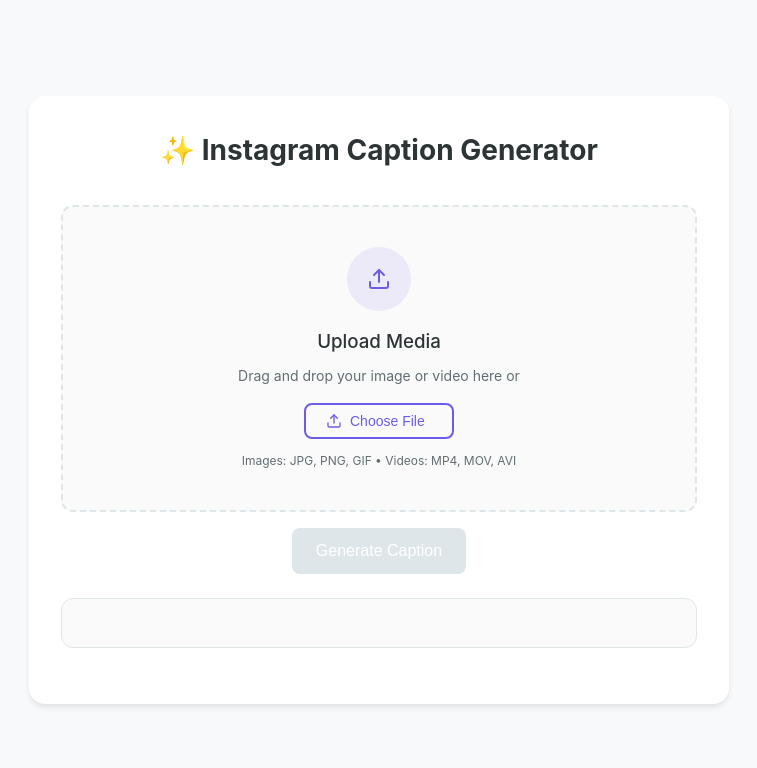
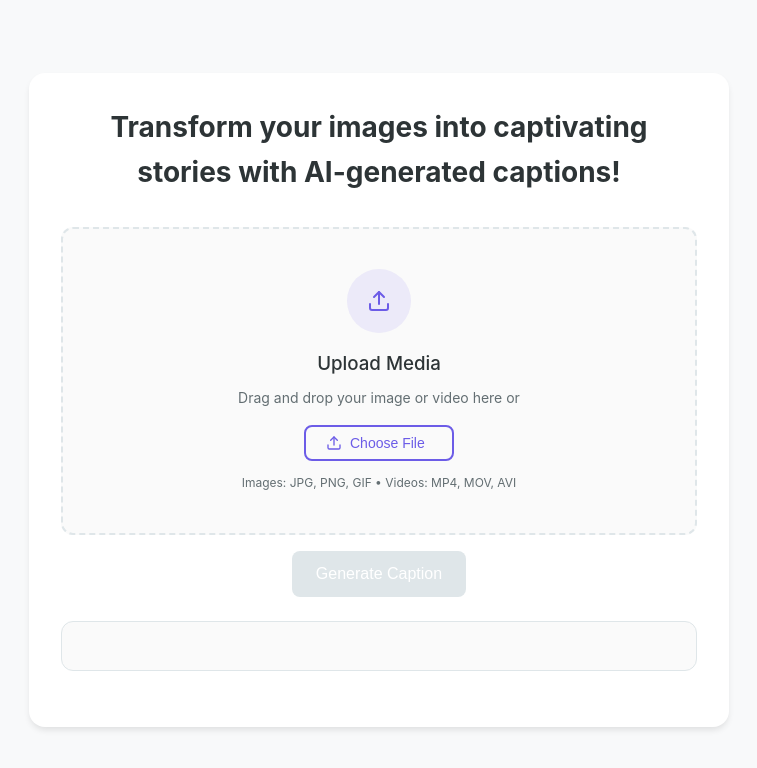
Before and after one commit to YA5HN1/test, a plain HTML site: page index.html in a window 1280 px wide. Shown: the whole page, without its empty margins (261-1018 px from the left). Drawn offline with Linux system fonts and the light colour scheme.

Commit message:
Update index.html

```diff
--- a/index.html
+++ b/index.html
@@ -487,7 +487,7 @@
 </head>
 <body>
     <div class="container">
-        <h1>✨ Instagram Caption Generator</h1>
+        <h1>Transform your images into captivating stories with AI-generated captions!</h1>
 
         <div class="upload-section" id="uploadSection">
             <input type="file" id="mediaInput" accept="video/*,image/*">
```
